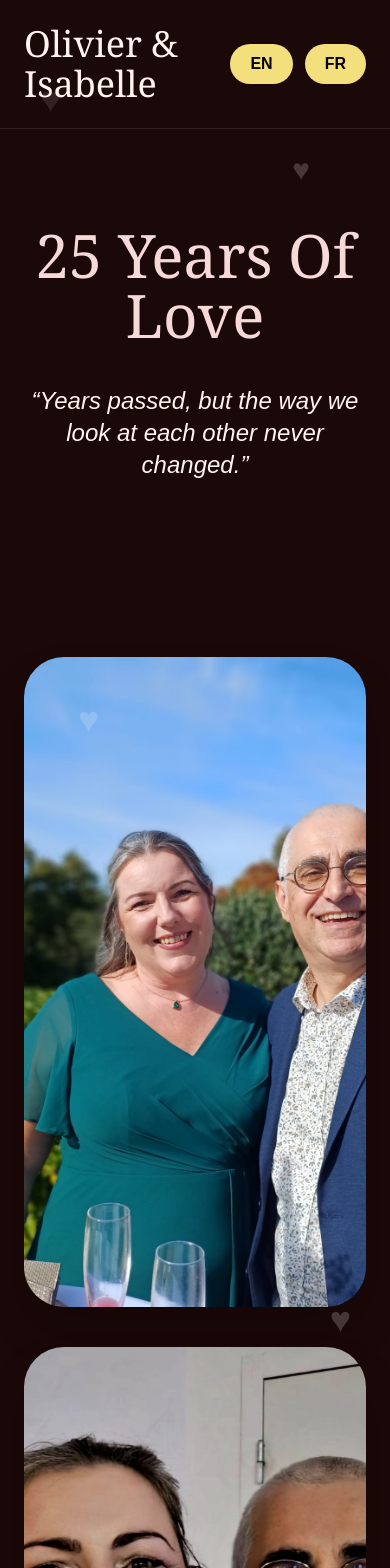
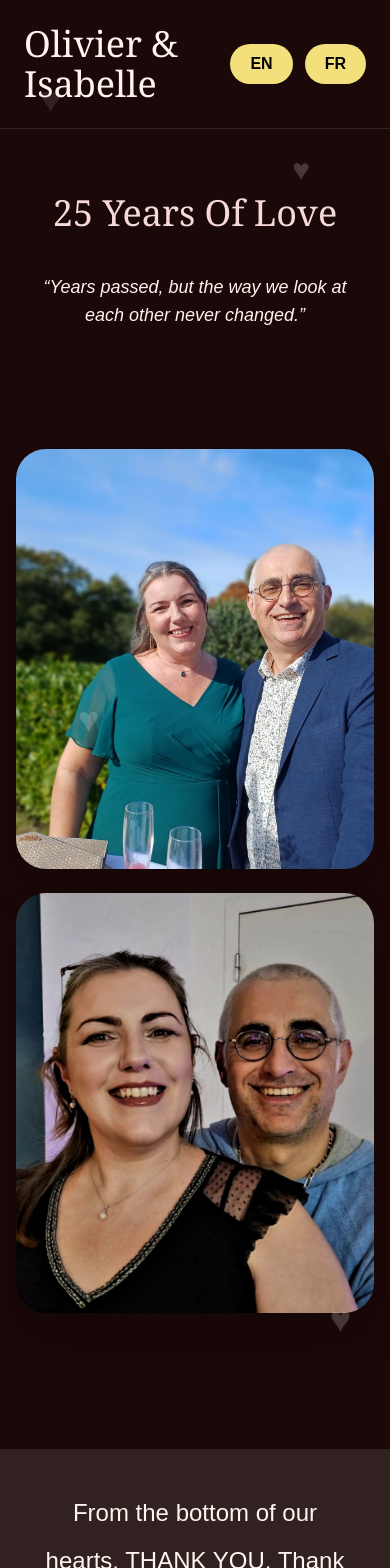
Before and after one commit to Nandinivadla/olisa, a Next.js app: page / in a window 390 px wide. Shown: the top 1568 px of the page. Built offline with nearby package versions, Linux system fonts and the light colour scheme.

Commit message:
final mobile responsive elegant update

```diff
--- a/app/page.tsx
+++ b/app/page.tsx
@@ -168,13 +168,13 @@ export default function Home() {
       </div>
 
       {/* HERO */}
-      <section className="text-center py-24 px-6">
+      <section className="text-center py-16 md:py-24  px-6">
 
-        <h2 className="text-6xl md:text-8xl font-serif text-[#f7d9d9]">
+        <h2 className="text-4xl md:text-8xl font-serif text-[#f7d9d9]">
           {t.title}
         </h2>
 
-        <p className="italic text-2xl md:text-4xl mt-10 max-w-5xl mx-auto">
+        <p className="italic text-lg md:text-4xl mt-10 max-w-5xl mx-auto">
           “{t.quote}”
         </p>
 
@@ -182,26 +182,22 @@ export default function Home() {
 
      {/* PHOTOS */}
 
-<section className="max-w-7xl mx-auto px-6 py-20">
+<section className="max-w-7xl mx-auto px-4 md:px-6 py-14">
 
-  <div className="grid md:grid-cols-2 gap-10 items-center">
+  <div className="grid grid-cols-1 md:grid-cols-2 gap-6 md:gap-10 items-center">
 
-    {/* PHOTO 1 */}
-
-    <div className="overflow-hidden rounded-[40px] shadow-2xl h-[650px]">
+    <div className="overflow-hidden rounded-[30px] shadow-2xl h-[420px] md:h-[650px]">
       <img
         src="/photo1.jpeg"
-        alt="Olivier and Isabelle"
+        alt=""
         className="w-full h-full object-cover"
       />
     </div>
 
-    {/* PHOTO 3 */}
-
-    <div className="overflow-hidden rounded-[40px] shadow-2xl h-[650px]">
+    <div className="overflow-hidden rounded-[30px] shadow-2xl h-[420px] md:h-[650px]">
       <img
         src="/photo3.jpeg"
-        alt="Olivier and Isabelle"
+        alt=""
         className="w-full h-full object-cover"
       />
     </div>
@@ -211,7 +207,7 @@ export default function Home() {
 </section>
 
       {/* WELCOME */}
-      <section className="max-w-6xl mx-auto mt-20 bg-white/10 rounded-[40px] p-10 text-center">
+      <section className="max-w-6xl mx-auto mt-20 bg-white/10 rounded-[40px]p-6 md:p-10 p-10 text-center">
 
         <p className="text-2xl leading-[2]">
           {t.welcome1}
@@ -239,7 +235,7 @@ export default function Home() {
 
 <section className="max-w-6xl mx-auto px-6 py-20">
 
-  <h2 className="text-5xl md:text-7xl text-center mb-14 text-[#f6d6e6] font-serif">
+  <h2 className="text-5xltext-3xl md:text-5xl md:text-7xl text-center mb-14 text-[#f6d6e6] font-serif">
     {lang === "fr" ? "Menu De La Soirée" : "Evening Menu"}
   </h2>
 
@@ -248,7 +244,7 @@ export default function Home() {
     {/* STARTERS */}
     <div className="bg-[#4a3a3a]/70 backdrop-blur-md rounded-[35px] p-8 border border-[#ffffff20] shadow-2xl">
 
-      <h3 className="text-3xl font-serif text-[#f6d6e6] mb-6">
+      <h3 className="text-xl md:text-3xl font-serif text-[#f6d6e6] mb-6">
         {lang === "fr" ? "Entrées" : "Starters"}
       </h3>
 
@@ -263,7 +259,7 @@ export default function Home() {
     {/* MAIN COURSE */}
     <div className="bg-[#4a3a3a]/70 backdrop-blur-md rounded-[35px] p-8 border border-[#ffffff20] shadow-2xl">
 
-      <h3 className="text-3xl font-serif text-[#f6d6e6] mb-6">
+      <h3 className="text-xl md:text-3xl font-serif text-[#f6d6e6] mb-6">
         {lang === "fr" ? "Plat Principal" : "Main Course"}
       </h3>
 
@@ -278,7 +274,7 @@ export default function Home() {
     {/* DESSERTS */}
     <div className="bg-[#4a3a3a]/70 backdrop-blur-md rounded-[35px] p-8 border border-[#ffffff20] shadow-2xl">
 
-      <h3 className="text-3xl font-serif text-[#f6d6e6] mb-6">
+      <h3 className="text-xl md:text-3xl font-serif text-[#f6d6e6] mb-6">
         {lang === "fr" ? "Desserts" : "Desserts"}
       </h3>
 
@@ -293,7 +289,7 @@ export default function Home() {
     {/* DRINKS */}
     <div className="bg-[#4a3a3a]/70 backdrop-blur-md rounded-[35px] p-8 border border-[#ffffff20] shadow-2xl">
 
-      <h3 className="text-3xl font-serif text-[#f6d6e6] mb-6">
+      <h3 className="text-xl md:text-3xl font-serif text-[#f6d6e6] mb-6">
         {lang === "fr" ? "Boissons" : "Drinks"}
       </h3>
 
@@ -309,7 +305,7 @@ export default function Home() {
 
 </section>
       {/* 4 BOXES */}
-      <section className="grid grid-cols-1 md:grid-cols-2 gap-8 max-w-6xl mx-auto mt-20 px-6">
+      <section className="grid grid-cols-1 md:grid-cols-2 gap-8 max-w-6xl mx-auto mt-20 px-4 md:px-6">
 
        {/* PARKING */}
 
@@ -378,7 +374,7 @@ export default function Home() {
       </section>
 
       {/* EVENING TIMINGS */}
-      <section className="max-w-6xl mx-auto px-6 py-20">
+      <section className="max-w-6xl mx-auto px-6 py-14 md:py-20">
 
         <h2 className="text-5xl md:text-7xl text-center mb-14 text-[#f6d6e6] font-serif">
           {lang === "fr" ? "Programme de la Soirée" : "Evening Celebration"}
@@ -487,7 +483,7 @@ export default function Home() {
     RSVP 💌
   </h2>
 
-  <p className="text-center text-2xl italic mb-10 text-[#f6d6e6]">
+  <p className="text-center text-lg md:text-2xl italic mb-10 text-[#f6d6e6]">
     {lang === "fr"
       ? "Laissez-nous un message rempli d’amour et de beaux souvenirs ✨"
       : "Leave us a message filled with love and beautiful memories ✨"}
@@ -530,7 +526,7 @@ export default function Home() {
           : "Your Name"
       }
       required
-      className="w-full p-6 rounded-[25px] bg-[#ffffff10] border border-white/10 text-2xl outline-none placeholder:text-[#d8c4c4]"
+      className="w-full md:w-auto p-6 rounded-[25px] bg-[#ffffff10] border border-white/10 text-2xl outline-none placeholder:text-[#d8c4c4]"
     />
 
     {/* EMAIL */}
@@ -544,7 +540,7 @@ export default function Home() {
           : "Your Email"
       }
       required
-      className="w-full p-6 rounded-[25px] bg-[#ffffff10] border border-white/10 text-2xl outline-none placeholder:text-[#d8c4c4]"
+      className="w-full md:w-auto p-6 rounded-[25px] bg-[#ffffff10] border border-white/10 text-2xl outline-none placeholder:text-[#d8c4c4]"
     />
 
     {/* MESSAGE */}
@@ -606,12 +602,12 @@ export default function Home() {
       {/* THANK YOU */}
       <section className="text-center py-28 px-6">
 
-        <p className="text-3xl md:text-5xl italic max-w-5xl mx-auto leading-[2]">
+        <p className="text-xl md:text-5xl italic max-w-5xl mx-auto leading-[2]">
           {t.thank}
         </p>
 
       </section>
-<p className="text-center text-[#9f8b92] text-sm py-6">
+<p className="text-center text-[#9f8b92] text-xs md:text-sm py-6">
   © nandukrish ✨
 </p>
     </main>
```
